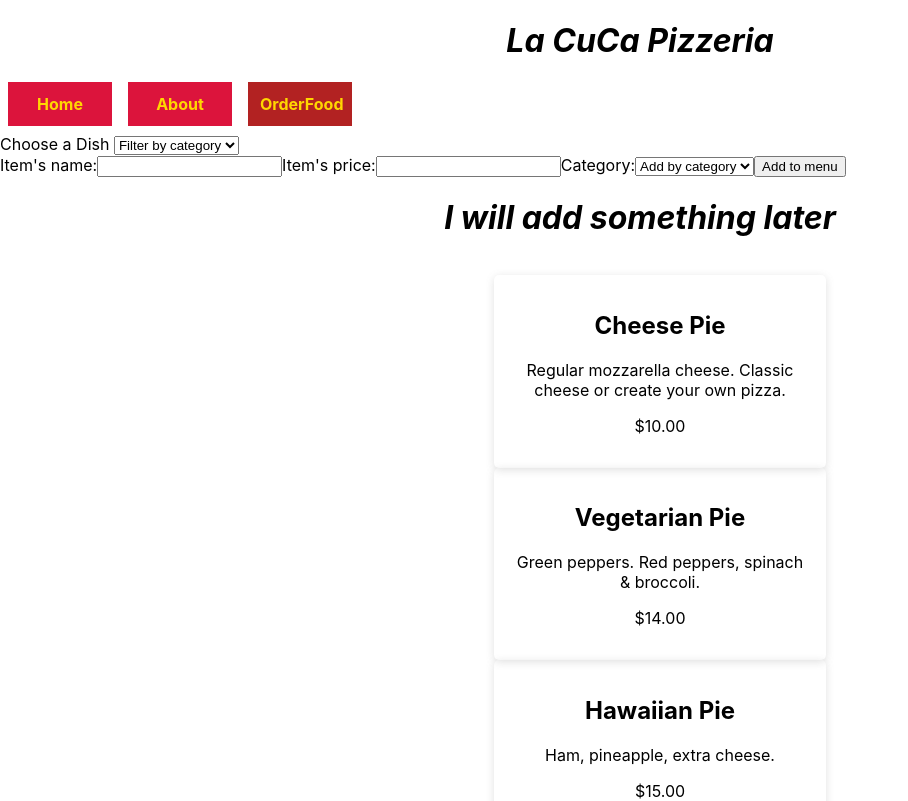
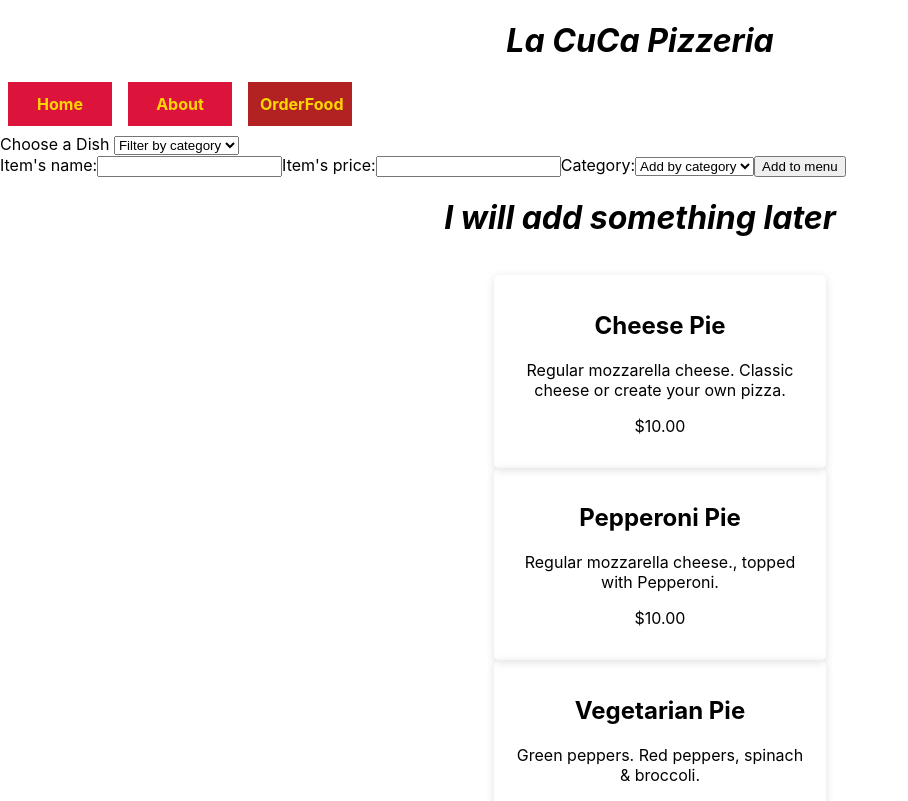
Before and after one commit to esantiagooo/esantiagooo-phase-2-project-menu-, a React (Create React App) app: page /orderfood in a window 1280 px wide. Shown: the top 801 px of the page, without its empty margins (0-908 px from the left). Built offline with nearby package versions, Linux system fonts and the light colour scheme; data requests are answered from the project's data file.

Commit message:
modified db.json
src/ filter.js & ItemForm.js & OrderFood.js

```diff
--- a/db.json
+++ b/db.json
@@ -1,207 +1,112 @@
 {
-  "menu" :[
-      {
-          "Pizza" :[
+   "Pizza" :[
               {
-              "id": "1",
+              "id": "0",
               "name": "Cheese Pie",
               "description": "Regular mozzarella cheese. Classic cheese or create your own pizza.",
               "price": "$10.00",
-              "category": "pizza"
+              "category": "classic"
               },
+              {
+                "id": "1",
+                "name": "Pepperoni Pie",
+                "description": "Regular mozzarella cheese., topped with Pepperoni.",
+                "price": "$10.00",
+                "category": "classic"
+                },
               {
               "id": "2",
               "name": "Vegetarian Pie",
               "description": "Green peppers. Red peppers, spinach & broccoli.",
               "price": "$14.00",
-              "category": "pizza"
+              "category": "classic"
               },
               {
               "id": "3",
               "name": "Hawaiian Pie",
               "description": "Ham, pineapple, extra cheese.",
               "price": "$15.00",
-              "category": "pizza"
+              "category": "classic"
               },
               {
               "id": "4",
               "name": "White Pie",
               "description": "Mozzeralla, parmesan & ricotta.",
               "price": "$15.00",
-              "category": "pizza"
+              "category": "speciality"
               },
               {
               "id": "5",
               "name": "Buffalo Chicken Pie",
               "description": "Grilled chicken, Buffalo sauce, ranch on top and mozzeralla.",
               "price": "$15.00",
-              "category": "pizza"
+              "category": "classic"
               },
               {
               "id": "6",
               "name": "BBQ Chicken Pie",
               "description": "Grilled chicken, BBQ sauce and mozzeralla. ",
               "price": "$15.00",
-              "category": "pizza"
+              "category": "classic"
               },
               {
               "id": "7",
               "name": "La Del Tianguis",
               "description": "White pizza, fresh mushrooms, onions, jalapenos, & epazote.",
               "price": "$16.00",
-              "category": "pizza"
+              "category": "speciality"
               },
               {
               "id": "8",
               "name": "La Chilanga Pie",
               "description": "White pizza, juicy al pastor carne, cilantro & onions on top.",
               "price": "$16.00",
-              "category": "pizza"
+              "category": "speciality"
               },
               {
               "id": "9",
               "name": "Mexicana Pie",
               "description": "Chorizo, pinto beans, jalapenos & onions.",
               "price": "$16.00",
-              "category": "pizza"
+              "category": "speciality"
               },
               {
               "id": "10",
               "name": "Meat Lover Pie",
               "description": "Sausage, pepperoni & ham.",
               "price": "$16.00",
-              "category": "pizza"
+              "category": "classic"
               },
               {
               "id": "11",
               "name": "Meat & Veggie Pie",
               "description": "Sausage, pepperoni, peppers & mushrooms.",
               "price": "$15.00",
-              "category": "pizza"
+              "category": "classic"
               },
               {
               "id": "12",
               "name": "Supreme Pie",
               "description": "Pepperoni, sausage, peppers & onions.",
               "price": "$15.00",
-              "category": "pizza"
+              "category": "speciality"
               },
               {
               "id": "13",
               "name": "Baked Ziti Pie",
               "description": "Zit, ricotta, & tomato sauce.",
               "price": "$15.00",
-              "category": "pizza"
+              "category": "speciality"
               },
               {
               "id": "14",
               "name": "Penne Vodka Pie",
               "description": "White pizza & penne pasta in vodka sauce on top.",
               "price": "$15.00",
-              "category": "pizza"
-              }
-          ],
-
-          "Quesadillas" : [
-              {
-              "id": "1",
-              "name": "Tinga de Pollo Quesadilla",
-              "price": "$7.00",
-              "category": "Quesadilla"
-              },
-              {
-              "id": "2",
-              "name": "Grilled Chicken Quesadilla",
-              "price": "$7.00",
-              "category": "Quesadilla"
-              },
-              {
-              "id": "3",
-              "name": "Chorizo Quesadilla",
-              "price": "$7.00",
-              "category": "Quesadilla"
-              },
-              {
-              "id": "4",
-              "name": "Carnitas de Puerco Quesadilla",
-              "price": "$7.00",
-              "category": "Quesadilla"
-              },
-              {
-              "id": "5",
-              "name": "Al Pastor/ Pork Quesadilla",
-              "price": "$7.00",
-              "category": "Quesadilla"
-              },
-              {
-              "id": "6",
-              "name": "Steak Quesadilla",
-              "price": "$8.00",
-              "category": "Quesadilla"
-              },
-              {
-              "id": "7",
-              "name": "Birria Quesadilla",
-              "price": "$8.00",
-              "category": "Quesadilla"
-              },
-              {
-              "id": "8",
-              "name": "Mushroom Quesadilla",
-              "price": "$7.00",
-              "category": "Quesadilla"
-              }
-          ],
-          "Tortas":[
-              {
-                  "id": "1",
-                  "name": "Chorizo Torta" ,
-                  "price": "$8.00",
-                  "category": "Torta"
-              },
-              {
-                  "id": "2",
-                  "name": "Carnitas de Puerco Torta" ,
-                  "price": "$8.00",
-                  "category": "Torta"
-              },
-              {
-                  "id": "3",
-                  "name": "Al Pastor Torta" ,
-                  "price": "$8.00",
-                  "category": "Torta"
-              },
-              {
-                  "id": "4",
-                  "name": "Grilled Chicken Torta" ,
-                  "price": "$8.00",
-                  "category": "Torta"
-              },
-              {
-                  "id": "5",
-                  "name": "Milanesa de Pollo Torta/ Breaded Chicken" ,
-                  "price": "$8.00" ,
-                  "category": "Torta"
-              },
-              {
-                  "id": "6",
-                  "name": "Milanesa de Res Torta/ Beef" ,
-                  "price": "$8.00",
-                  "category": "Torta"
-              },
-              {
-                  "id": "7",
-                  "name": "Jamon Torta" ,
-                  "price": "$8.00" ,
-                  "category": "Torta"
-              },
-              {
-                  "id": "8",
-                  "name": "Salchicha Torta/ pan fried hot sausages" ,
-                  "price": "$8.00" ,
-                  "category": "Torta"
+              "category": "speciality"
               }
           ]
-      }
-  ]
+
+
+
 }
--- a/src/Filter.js
+++ b/src/Filter.js
@@ -6,9 +6,9 @@ function Filter({category, onCategoryChange}){
         <label htmlFor ="menu">Choose a Dish </label>
         <select name="filter" value={category} onChange={(e)=> onCategoryChange(e.target.value)}>
             <option value= "All">Filter by category</option>
-            <option value ="Pizza">Pizza</option>
-            <option value="Quesadillas">Quesadillas</option>
-            <option value= "Tortas">Tortas</option>
+            <option value ="classic">Classic</option>
+            <option value="speciality">Speciality</option>
+            <option value= "sweet">Sweet</option>
         </select>
         </div>
     )
--- a/src/ItemForm.js
+++ b/src/ItemForm.js
@@ -9,10 +9,19 @@ function ItemForm(){
         e.preventDefault()
         const itemInfo ={
             name: name,
+            price: price,
             category: category,
-            price: price
         }
-        console.log(itemInfo)
+        fetch("http://localhost:3000/Pizza",{
+            method: "POST",
+            headers: {
+                "Content-Type": "application/json",
+                'Accept': 'application/json'
+            },
+            body: JSON.stringify(itemInfo)
+        })
+        .then((r)=> r.json())
+        .then((newItem)=> console.log(newItem))
     }
     return (
         <form className="NewItem" onSubmit={handleSubmit}>
@@ -24,9 +33,9 @@ function ItemForm(){
              <label  htmlFor="items name">Category:</label>
             <select name ="category" value={category} onChange={(e)=>setCategory(e.target.value)}>
                 <option value="Produce">Add by category</option>
-                <option value="Pizza">Pizza</option>
-                <option value="Quesadillas">Quesadillas</option>
-                <option value="Tortas">Tortas</option>
+                <option value="classic">Classic</option>
+                <option value="speciality">Speciality</option>
+                <option value="sweet">Sweet</option>
             </select>
 
             <button type="submit"> Add to menu</button>
--- a/src/OrderFood.js
+++ b/src/OrderFood.js
@@ -7,7 +7,7 @@ function OrderFood(){
     const[menu, setMenu] = useState([])
 
 useEffect(()=>{
-    fetch("http://localhost:3000/menu")
+    fetch("http://localhost:3000/Pizza")
     .then((r)=> r.json())
     .then((data) => setMenu(data))
     .catch(err => console.log('hi'))
@@ -20,6 +20,13 @@ function handleFilterBy(category){
 function handleAddItem(newProduct){
     setMenu(...menu, newProduct )
 }
+const itemsToDisplay = menu.filter((item)=>{
+    if(filterBy === "All"){
+        return true
+    }else{
+        return item.category === filterBy
+    }
+})
 
     return(
         <div>
@@ -28,33 +35,15 @@ function handleAddItem(newProduct){
 
             <h1>I will add something later</h1>
                 <div className="item-container">
-                  <ul>{menu.map((item, index) =>(
-                  <div key={index}>
-                  {(filterBy === 'All' || filterBy === "Pizza") && item.Pizza.map((pizza, index)=>{
-                      return (
-                          <div className= "card" key={index}>
-                              <h2>{pizza.name}</h2>
-                              <p>{pizza.description}</p>
-                              <p>{pizza.price}</p>
+                  <ul>{itemsToDisplay.map((item) =>(
+                  <div key={item.id}>
+                          <div className= "card" key={item.id}>
+                              <h2>{item.name}</h2>
+                              <p>{item.description}</p>
+                              <p>{item.price}</p>
                           </div>
-                      )
-                  })}
-                  {(filterBy === "All" || filterBy === "Quesadillas") && item.Quesadillas.map((quesadilla, index)=>{
-                      return (
-                          <div className="card" key={index}>
-                              <h2>{quesadilla.name}</h2>
-                              <p>{quesadilla.price}</p>
-                          </div>
-                      )
-                  })}
-                  {(filterBy === "All" || filterBy === "Tortas") && item.Tortas.map((torta, index)=>{
-                      return (
-                          <div className="card" key={index}>
-                              <h2>{torta.name}</h2>
-                              <p>{torta.price}</p>
-                          </div>
-                      )
-                  })}
+
+
                   </div>
                   ))}</ul>
                 </div>
```
